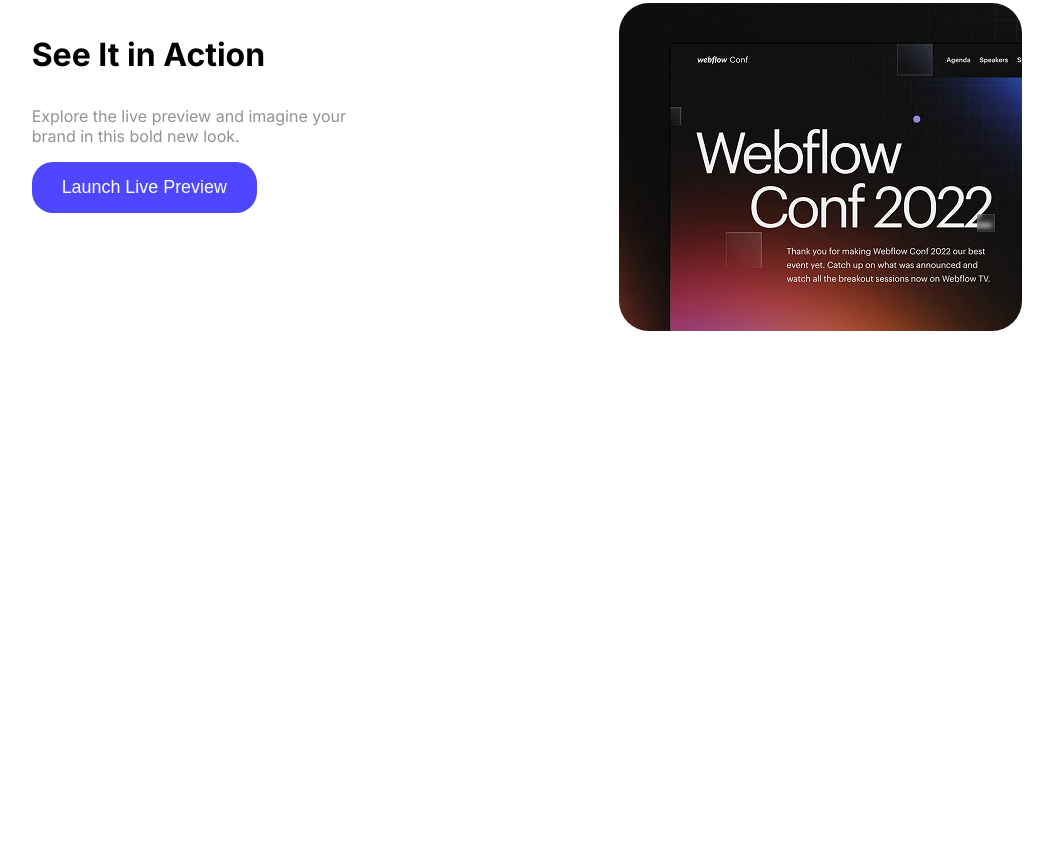
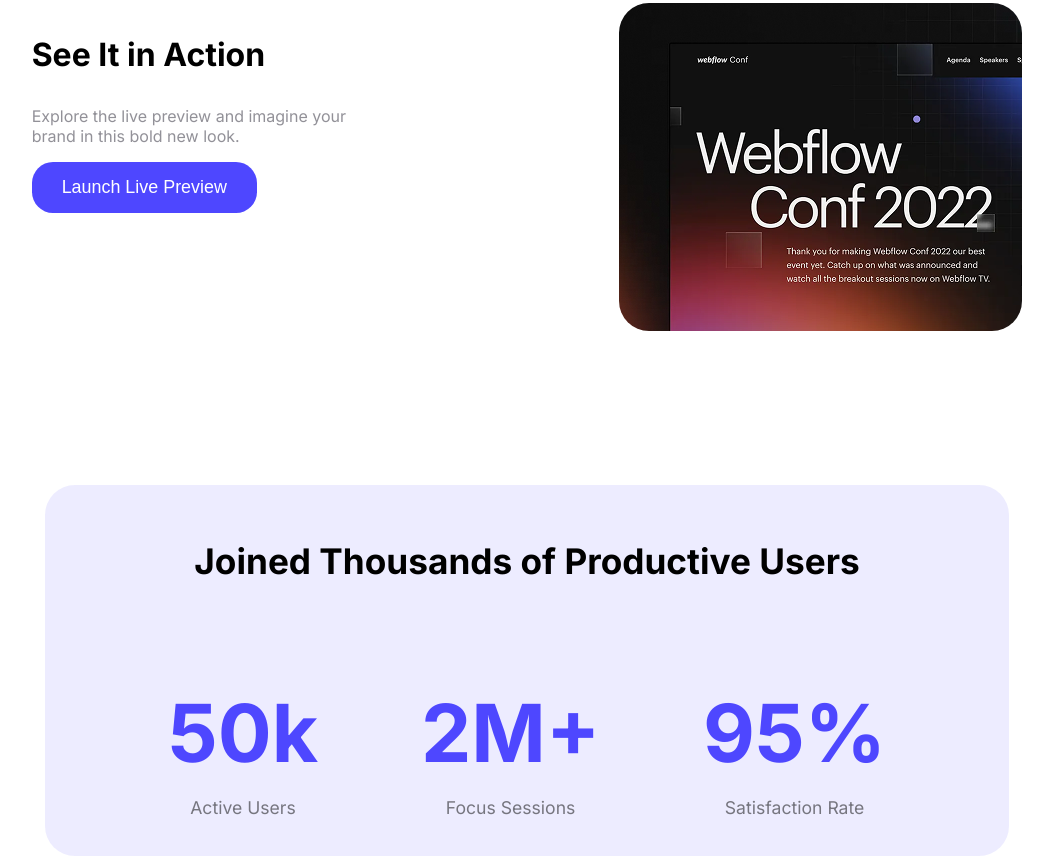
Before and after one commit to rakibulhasan-0/A01, a plain HTML site: page index.html in a window 1280 px wide. Shown: the part 824-1688 px from the top of the page, without its empty margins (113-1166 px from the left). Before the commit the page ends 1167 px from the top, so only its background shows below. Drawn offline with Linux system fonts and the light colour scheme.

Commit message:
joined now section complete

```diff
--- a/index.html
+++ b/index.html
@@ -11,7 +11,7 @@
     <link
         href="https://fonts.googleapis.com/css2?family=Inter:ital,opsz,wght@0,14..32,100..900;1,14..32,100..900&display=swap"
         rel="stylesheet">
-        <!-- finish -->
+    <!-- finish -->
     <link rel="stylesheet" href="styls/lo01.css">
 </head>
 
@@ -38,9 +38,35 @@
 
             </div>
             <div>
-                <img  class="wc-mini" src="Assets/wc-mini.png" alt="Webflow picture for 2025">
+                <img class="wc-mini" src="Assets/wc-mini.png" alt="Webflow picture for 2025">
             </div>
         </section>
+
+        <!-- joined thousand -->
+        <section class="joined-t">
+            <div class="joined" >
+                <div>
+                    <h3 id="jo-l">
+                        Joined Thousands of Productive Users
+                    </h3>
+                </div>
+                <div class="jo-e">
+                    <div class="ko">
+                        <h1 class="jo-s">50k</h1>
+                        <p class="jo-p">Active Users</p>
+                    </div>
+                    <div class="ko">
+                        <h1 class="jo-s">2M+</h1>
+                        <p class="jo-p">Focus Sessions</p>
+                    </div>
+                    <div class="ko">
+                        <h1 class="jo-s">95%</h1>
+                        <p class="jo-p">Satisfaction Rate</p>
+                    </div>
+                </div>
+            </div>
+        </section>
+
     </main>
 
 </body>
--- a/styls/lo01.css
+++ b/styls/lo01.css
@@ -59,3 +59,40 @@
 .wc-mini{
   border-radius: 30px;
 }
+
+/*Joined */
+.joined-t{
+  background-color: rgba(78, 71, 255, 0.1);
+  margin: 150px  150px 0px 150px ;
+  border-radius: 30px;
+
+
+}
+.joined{
+  text-align: center;
+  padding: 20px;
+  /* padding: 50px 130px 50px 130px; */
+
+
+}
+.jo-s{
+  color: #4E47FF;
+  font-size: 5rem;
+}
+.jo-p{
+  margin-top: -50px;
+  font-size: 1.1rem;
+  color: rgba(0, 0, 0, 0.5);
+}
+.jo-e{
+  display: flex;
+  justify-content: space-evenly;
+  align-items: center;
+}
+.ko{
+  justify-content: center;
+  text-align: center;
+}
+#jo-l{
+  font-size: 2.2rem;
+}
```
